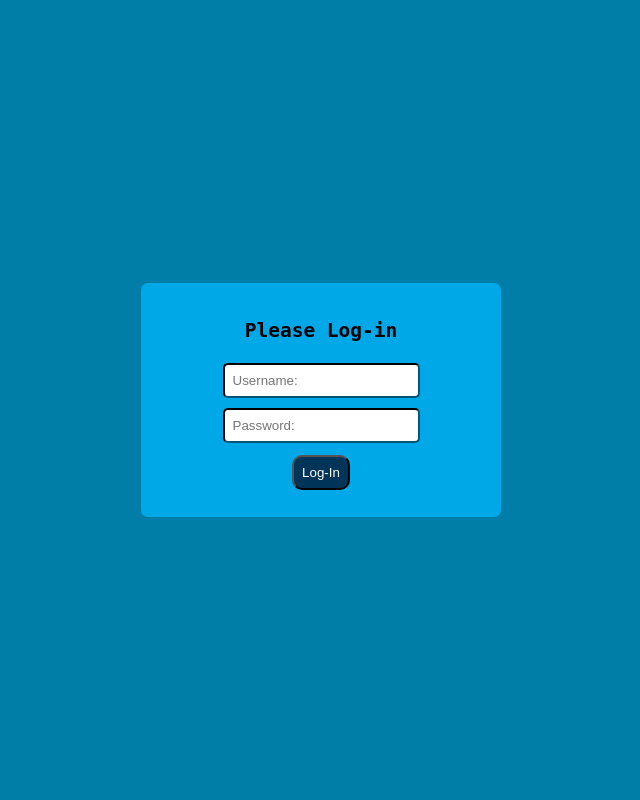
After one commit to Kierzen1/booc-flasks-website, a Flask app: template templates/login.html in a window 1280 px wide. The commit adds this page. Shown: the whole page, without its empty margins (319-959 px from the left). Run offline with Flask 3, Linux system fonts and the light colour scheme; the template is opened without the code that fills it, so the values that code supplies are empty.

Commit message:
edit of login and dashboard without functionalities

```diff
--- a/app.py
+++ b/app.py
@@ -2,8 +2,12 @@ from flask import Flask, render_template
 
 app = Flask(__name__)
 
+#@app.route("/dashboard")
+#def dashboard():
+#  return render_template("dashboard.html")
 
-@app.route("/")
+
+@app.route("/login")
 def hello_world():
   return render_template("dashboard.html")
 
--- /dev/null
+++ b/templates/login.html
@@ -0,0 +1,50 @@
+  <!DOCTYPE HTML>
+  <html>
+  <head>
+      <title>Log-in</title>
+      <style>
+          body {
+              display: flex;
+              justify-content: center;
+              align-items: center;
+              height: 100vh;
+              margin: 0;
+        background-color: #007EA7;
+        font-family: monospace;
+          }
+
+          form {
+              background-color: #00A8E8;
+              width: 25%;
+              padding: 20px;
+              display: flex;
+              flex-direction: column;
+              align-items: center;
+        border-radius: 7px;
+          }
+
+          input {
+              padding: 8px;
+              margin: 5px;
+        border-radius: 5px;
+        border-color: #00171F;
+          }
+
+      button {
+        background-color: #003459;
+              padding: 8px;
+              margin: 7px;
+        border-radius: 10px;
+        color: white;
+          }
+      </style>
+  </head>
+
+      <form name="login">
+          <h2>Please Log-in</h2>
+          <input name="username" placeholder="Username:">
+          <input name="password" placeholder="Password:">
+          <button name="loginbutton">Log-In</button>
+      </form>
+  </body>
+  </html>
```
Also changed, not shown: templates/dashboard.html (+39 -9 lines).
